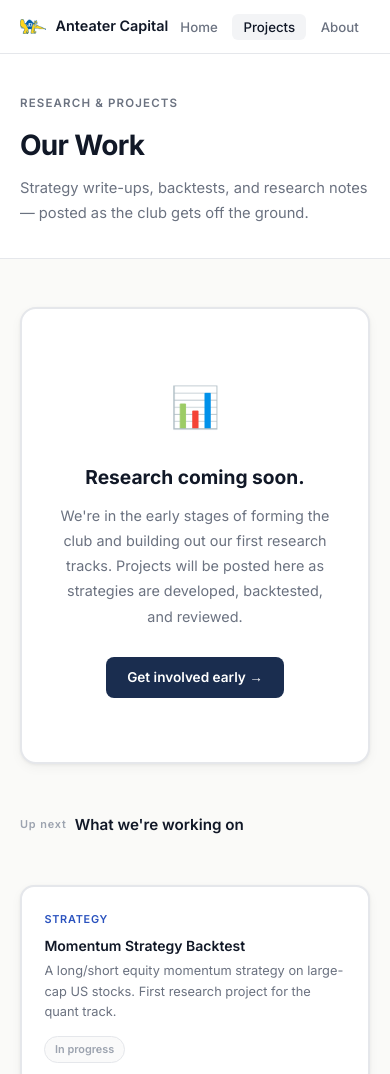
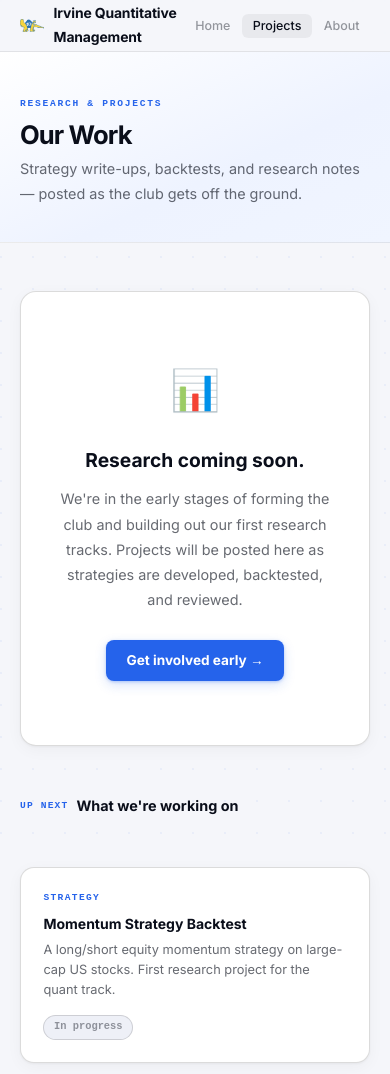
Before and after one commit to Anteater-Capital/anteater-capital.github.io, a plain HTML site: page projects.html in a window 390 px wide. Shown: the top 1074 px of the page. Drawn offline with Linux system fonts and the light colour scheme.

Commit message:
logos and stuff

```diff
--- a/projects.html
+++ b/projects.html
@@ -3,7 +3,7 @@
 <head>
   <meta charset="UTF-8">
   <meta name="viewport" content="width=device-width, initial-scale=1.0">
-  <title>Projects &mdash; Anteater Capital</title>
+  <title>Projects &mdash; Irvine Quantitative Management</title>
   <link rel="preconnect" href="https://fonts.googleapis.com">
   <link rel="preconnect" href="https://fonts.gstatic.com" crossorigin>
   <link href="https://fonts.googleapis.com/css2?family=Inter:ital,wght@0,400;0,500;0,600;0,700;1,400&display=swap" rel="stylesheet">
@@ -11,71 +11,83 @@
     *, *::before, *::after { margin: 0; padding: 0; box-sizing: border-box; }
 
     :root {
-      --bg: #fafaf8;
-      --white: #ffffff;
-      --navy: #1a2d4f;
-      --blue: #2a52be;
-      --text: #111827;
-      --mid: #374151;
-      --muted: #6b7280;
-      --light: #9ca3af;
-      --border: #e5e7eb;
-      --card-shadow: 0 1px 3px rgba(0,0,0,0.06), 0 4px 12px rgba(0,0,0,0.04);
+      --bg: #f5f6fa;
+      --surface: #ffffff;
+      --surface2: #eef0f7;
+      --border: rgba(0,0,0,0.08);
+      --border2: rgba(0,0,0,0.14);
+      --accent: #2563eb;
+      --text: #0a0e1a;
+      --mid: rgba(10,14,26,0.62);
+      --muted: rgba(10,14,26,0.42);
+      --mono: 'SF Mono', 'Fira Code', 'Courier New', monospace;
+      --card-shadow: 0 1px 3px rgba(0,0,0,0.05), 0 4px 16px rgba(0,0,0,0.04);
     }
 
     html { scroll-behavior: smooth; }
     body { font-family: 'Inter', sans-serif; background: var(--bg); color: var(--text); font-size: 15px; line-height: 1.7; }
-    a { color: var(--blue); text-decoration: none; }
+    body::before {
+      content: '';
+      position: fixed; inset: 0; pointer-events: none; z-index: 0;
+      background-image: radial-gradient(circle at 1px 1px, rgba(37,99,235,0.055) 1px, transparent 0);
+      background-size: 32px 32px;
+    }
+    nav, .page-header, .content, footer { position: relative; z-index: 1; }
+    a { color: var(--accent); text-decoration: none; }
     a:hover { text-decoration: underline; }
 
     nav {
-      background: rgba(255,255,255,0.92);
-      backdrop-filter: blur(12px);
+      background: rgba(245,246,250,0.88);
+      backdrop-filter: blur(20px);
+      -webkit-backdrop-filter: blur(20px);
       border-bottom: 1px solid var(--border);
       padding: 0 3rem;
       display: flex; align-items: center; justify-content: space-between;
-      height: 54px;
+      height: 52px;
       position: sticky; top: 0; z-index: 50;
     }
 
     .nav-brand { display: flex; align-items: center; gap: 0.6rem; text-decoration: none; }
     .nav-mark {
-      width: 26px; height: 26px; background: var(--navy); border-radius: 6px;
+      width: 24px; height: 24px; background: var(--accent); border-radius: 5px;
       display: flex; align-items: center; justify-content: center;
-      font-size: 0.65rem; font-weight: 700; color: #fff; flex-shrink: 0;
+      font-size: 0.58rem; font-weight: 800; color: #fff; flex-shrink: 0; letter-spacing: 0.05em;
     }
-    .nav-logo-img { height: 26px; width: 26px; object-fit: contain; display: block; }
-    .nav-name { font-size: 0.9rem; font-weight: 600; color: var(--text); }
-    nav ul { list-style: none; display: flex; gap: 0.2rem; }
+    .nav-logo-img { height: 24px; width: 24px; object-fit: contain; display: block; opacity: 0.85; mix-blend-mode: multiply; }
+    .nav-name { font-size: 0.87rem; font-weight: 700; color: var(--text); letter-spacing: -0.01em; }
+    nav ul { list-style: none; display: flex; gap: 0.1rem; }
     nav ul a {
-      font-size: 0.83rem; font-weight: 500; color: var(--muted);
-      padding: 0.3rem 0.7rem; border-radius: 6px;
+      font-size: 0.78rem; font-weight: 500; color: var(--muted);
+      padding: 0.28rem 0.65rem; border-radius: 6px;
       transition: color 0.15s, background 0.15s;
     }
-    nav ul a:hover { color: var(--text); background: #f3f4f6; text-decoration: none; }
-    nav ul a.active { color: var(--text); background: #f3f4f6; }
+    nav ul a:hover { color: var(--text); background: rgba(0,0,0,0.05); text-decoration: none; }
+    nav ul a.active { color: var(--text); background: rgba(0,0,0,0.05); }
 
     .page-header {
-      background: var(--white);
+      background: linear-gradient(155deg, #ffffff 0%, #eef3ff 60%, #f0f5ff 100%);
       border-bottom: 1px solid var(--border);
-      padding: 2.5rem 0 2rem;
+      padding: 2.75rem 0 2.25rem;
     }
     .inner { max-width: 1140px; margin: 0 auto; padding: 0 3rem; }
 
     .eyebrow {
-      font-size: 0.72rem; font-weight: 600;
-      letter-spacing: 0.1em; text-transform: uppercase;
-      color: var(--muted); margin-bottom: 0.5rem;
+      font-family: var(--mono);
+      font-size: 0.6rem; font-weight: 700; letter-spacing: 0.18em;
+      text-transform: uppercase; color: var(--accent); margin-bottom: 0.55rem; display: block;
     }
-    .page-header h1 { font-size: 1.75rem; font-weight: 700; letter-spacing: -0.025em; margin-bottom: 0.4rem; }
-    .page-header p { color: var(--muted); font-size: 0.92rem; }
+    .page-header h1 {
+      font-size: clamp(1.6rem, 2.8vw, 2.2rem); font-weight: 800;
+      letter-spacing: -0.035em; line-height: 1.1; margin-bottom: 0.5rem; color: var(--text);
+    }
+    .page-header p { color: var(--mid); font-size: 0.9rem; }
 
     .content { max-width: 1140px; margin: 0 auto; padding: 3rem 3rem 5rem; }
 
     /* COMING SOON */
     .coming-soon {
-      background: var(--white);
-      border: 2px solid var(--border);
+      background: var(--surface);
+      border: 1px solid var(--border2);
       border-radius: 16px;
       padding: 4rem 2rem;
       text-align: center;
@@ -92,7 +104,7 @@
     }
 
     .coming-soon p {
-      font-size: 0.9rem; color: var(--muted); max-width: 440px;
+      font-size: 0.9rem; color: var(--mid); max-width: 440px;
       margin: 0 auto 1.75rem; line-height: 1.75;
     }
 
@@ -103,40 +115,43 @@
     }
 
     .upcoming-card {
-      background: var(--white); border: 2px solid var(--border); border-radius: 14px;
+      background: var(--surface); border: 1px solid var(--border2); border-radius: 14px;
       padding: 1.4rem; box-shadow: var(--card-shadow);
+      transition: box-shadow 0.2s, transform 0.2s;
     }
+    .upcoming-card:hover { box-shadow: 0 6px 24px rgba(0,0,0,0.09); transform: translateY(-2px); }
 
     .upcoming-tag {
-      font-size: 0.68rem; font-weight: 600; letter-spacing: 0.07em;
-      text-transform: uppercase; color: var(--blue); margin-bottom: 0.5rem;
+      font-family: var(--mono);
+      font-size: 0.6rem; font-weight: 700; letter-spacing: 0.14em;
+      text-transform: uppercase; color: var(--accent); margin-bottom: 0.5rem;
       display: block;
     }
 
-    .upcoming-card h3 { font-size: 0.875rem; font-weight: 600; color: var(--text); margin-bottom: 0.35rem; line-height: 1.4; }
-    .upcoming-card p { font-size: 0.8rem; color: var(--muted); margin: 0; line-height: 1.6; }
+    .upcoming-card h3 { font-size: 0.875rem; font-weight: 700; color: var(--text); margin-bottom: 0.35rem; line-height: 1.4; }
+    .upcoming-card p { font-size: 0.8rem; color: var(--mid); margin: 0; line-height: 1.6; }
 
     .status-badge {
       display: inline-block; margin-top: 0.85rem;
-      font-size: 0.68rem; font-weight: 600;
-      background: #fafafa; border: 1px solid var(--border);
-      color: var(--light); padding: 0.18rem 0.6rem; border-radius: 50px;
+      font-size: 0.65rem; font-weight: 600; font-family: var(--mono);
+      background: var(--surface2); border: 1px solid var(--border2);
+      color: var(--muted); padding: 0.18rem 0.6rem; border-radius: 50px;
     }
 
     h2 {
-      font-size: 0.95rem; font-weight: 600; color: var(--text);
+      font-size: 0.9rem; font-weight: 700; color: var(--text);
       margin-bottom: 1rem;
       display: flex; align-items: center; gap: 0.5rem;
     }
 
-    .snum { font-size: 0.68rem; font-weight: 600; color: var(--light); letter-spacing: 0.08em; }
+    .snum { font-family: var(--mono); font-size: 0.6rem; font-weight: 700; color: var(--accent); letter-spacing: 0.12em; text-transform: uppercase; }
 
     footer {
       border-top: 1px solid var(--border);
-      padding: 1.75rem 3rem;
+      padding: 1.5rem 3rem;
       max-width: 1140px; margin: 0 auto;
       display: flex; justify-content: space-between; flex-wrap: wrap; gap: 0.5rem;
-      font-size: 0.75rem; color: var(--light);
+      font-size: 0.7rem; color: var(--muted); font-family: var(--mono); letter-spacing: 0.05em;
     }
 
     @media(max-width: 900px) { .upcoming-grid { grid-template-columns: 1fr 1fr; } }
@@ -154,7 +169,7 @@
     <img class="nav-logo-img" src="images/uci-logo.png" alt="UCI"
          onerror="this.style.display='none'; this.nextElementSibling.style.display='flex';">
     <div class="nav-mark" style="display:none">AC</div>
-    <span class="nav-name">Anteater Capital</span>
+    <span class="nav-name">Irvine Quantitative Management</span>
   </a>
   <ul>
     <li><a href="index.html">Home</a></li>
@@ -179,7 +194,7 @@
     <p>
       We're in the early stages of forming the club and building out our first research tracks. Projects will be posted here as strategies are developed, backtested, and reviewed.
     </p>
-    <a href="about.html#join" style="display:inline-block; background:var(--navy); color:#fff; padding:0.55rem 1.3rem; border-radius:8px; font-size:0.85rem; font-weight:600; text-decoration:none;">
+    <a href="about.html#join" style="display:inline-block; background:var(--accent); color:#fff; padding:0.55rem 1.3rem; border-radius:8px; font-size:0.85rem; font-weight:700; text-decoration:none; box-shadow:0 1px 3px rgba(37,99,235,0.3),0 4px 12px rgba(37,99,235,0.18);">
       Get involved early &rarr;
     </a>
   </div>
@@ -214,7 +229,7 @@
   <span style="display:flex; align-items:center; gap:0.6rem;">
     <img src="images/uci-logo.png" alt="UCI" style="height:20px; opacity:0.45; filter:grayscale(1);"
          onerror="this.style.display='none'">
-    Anteater Capital &middot; UC Irvine
+    Irvine Quantitative Management &middot; UC Irvine
   </span>
   <span>Student organization &middot; Not affiliated with UCI Financial Services</span>
 </footer>
```
Also changed, not shown: about.html (+16 -15 lines), index.html (+42 -26 lines), images/rohin_picture.png (added), 1 other file.
